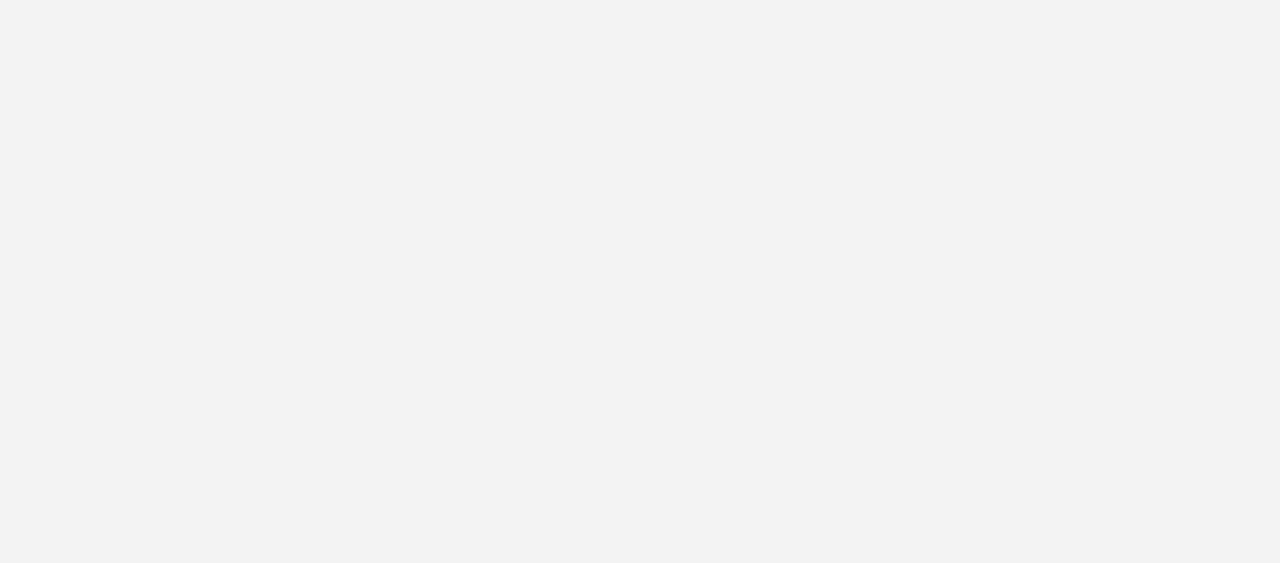
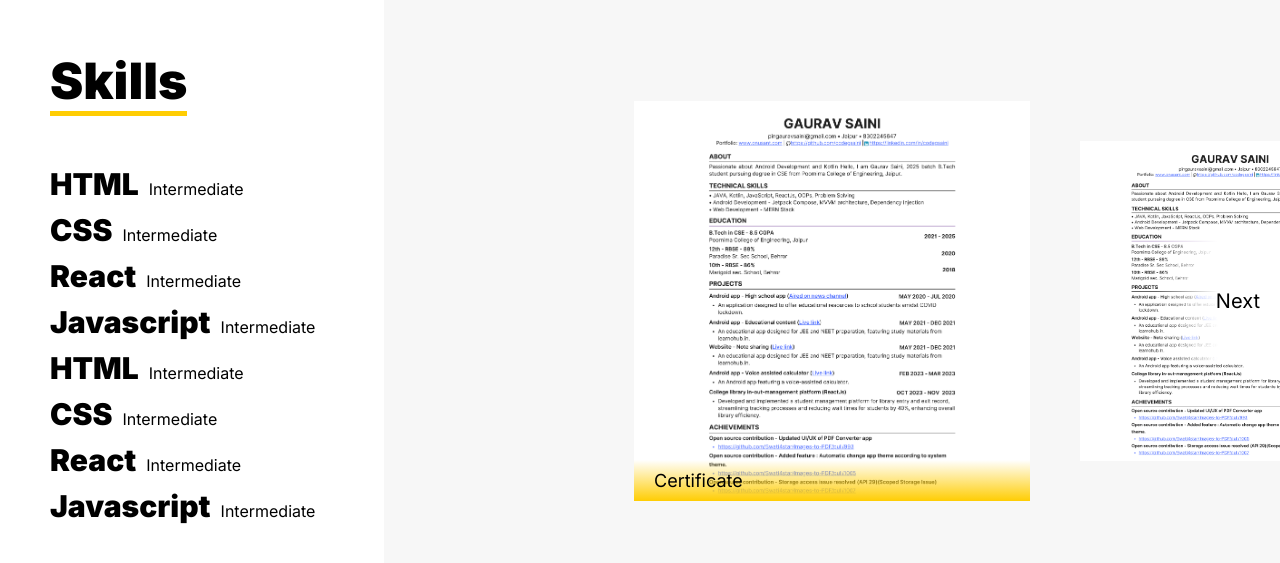
Before and after one commit to codegsaini/portfolio, a React (Vite) app: page / in a window 1280 px wide. Shown: the part 1699-2262 px from the top of the page. Before the commit the page ends 1600 px from the top, so only its background shows below. Built offline with nearby package versions, Linux system fonts and the light colour scheme.

Commit message:
added skills section

```diff
--- a/src/components/main/App.jsx
+++ b/src/components/main/App.jsx
@@ -3,6 +3,7 @@ import { Header } from "../header/Header";
 import { HeroSection } from "../hero-section/HeroSection";
 import { useEffect, useState } from "react";
 import { Resume } from "../resume/Resume";
+import { Skills } from "../skills/Skills";
 
 function App() {
 	const [scrollPosition, setScrollPosition] = useState(0);
@@ -33,6 +34,7 @@ function App() {
 				<HeroSection scrollPosition={scrollPosition} />
 			</div>
 			<Resume />
+			<Skills />
 		</div>
 	);
 }
--- a/src/components/resume/style.module.scss
+++ b/src/components/resume/style.module.scss
@@ -56,7 +56,7 @@
 
 	.resume {
 		position: absolute;
-		width: 70%;
+		width: 60%;
 		aspect-ratio: 0.75;
 		background-color: #fff;
 		align-self: center;
--- /dev/null
+++ b/src/components/skills/Skills.jsx
@@ -0,0 +1,93 @@
+import style from "./style.module.scss";
+import resume from "../../assets/resume.jpg";
+import { useEffect, useState } from "react";
+
+export const Skills = () => {
+	const [currentIndex, setCurrentIndex] = useState(0);
+	const data = [
+		{
+			image: resume,
+			title: "Certificate",
+		},
+		{
+			image: resume,
+			title: "Certificate",
+		},
+		{
+			image: resume,
+			title: "Certificate",
+		},
+		{
+			image: resume,
+			title: "Certificate",
+		},
+	];
+
+	useEffect(() => {
+		console.log(currentIndex);
+	}, [currentIndex]);
+
+	const onPrevClick = () => {
+		if (currentIndex > 0) setCurrentIndex(currentIndex - 1);
+	};
+
+	const onNextClick = () => {
+		if (currentIndex < data.length - 1) setCurrentIndex(currentIndex + 1);
+	};
+
+	return (
+		<div className={style.container}>
+			<div className={style.skill_container}>
+				<h2>Skills</h2>
+				<div className={style.skills_wrapper}>
+					<Skill title={"HTML"} desc={""} />
+					<Skill title={"CSS"} desc={""} />
+					<Skill title={"React"} desc={""} />
+					<Skill title={"Javascript"} desc={""} />
+					<Skill title={"HTML"} desc={""} />
+					<Skill title={"CSS"} desc={""} />
+					<Skill title={"React"} desc={""} />
+					<Skill title={"Javascript"} desc={""} />
+				</div>
+			</div>
+			<div className={style.certificate_container}>
+				{currentIndex > 0 && (
+					<button className={style.prev_button} onClick={onPrevClick}>
+						Prev
+					</button>
+				)}
+				{currentIndex < data.length - 1 && (
+					<button className={style.next_button} onClick={onNextClick}>
+						Next
+					</button>
+				)}
+				<div className={style.certificate_slide_container}>
+					<div style={{ opacity: currentIndex <= 0 ? 0 : 1 }}>
+						{currentIndex > 0 && (
+							<img src={data[currentIndex - 1].image} alt="" />
+						)}
+					</div>
+					<div>
+						<img src={data[currentIndex].image} alt="" />
+						<p>{data[currentIndex].title}</p>
+					</div>
+					<div style={{ opacity: currentIndex >= data.length - 1 ? 0 : 1 }}>
+						{currentIndex < data.length - 1 && (
+							<img src={data[currentIndex + 1].image} alt="" />
+						)}
+					</div>
+				</div>
+			</div>
+		</div>
+	);
+};
+
+const Skill = ({ title, desc }) => {
+	return (
+		<div className={style.skill}>
+			<p>{title}</p>
+			<p>{desc}</p>
+			<p>Intermediate</p>
+		</div>
+	);
+};
--- /dev/null
+++ b/src/components/skills/style.module.scss
@@ -0,0 +1,112 @@
+.container {
+	width: 100%;
+	height: 100vh;
+	background-color: #fff;
+	display: flex;
+}
+
+.skill_container {
+	flex: 0.3;
+	display: flex;
+	flex-direction: column;
+	padding-top: 100px;
+}
+.skill_container > h2 {
+	font-size: 50px;
+	font-weight: 900;
+	border-bottom: 5px solid #ffcd03;
+	align-self: flex-start;
+	margin: 50px;
+}
+.skills_wrapper {
+	display: flex;
+	flex-direction: column;
+	margin: 0 50px;
+	row-gap: 10px;
+}
+.skill {
+	display: flex;
+	align-items: baseline;
+	column-gap: 5px;
+
+	p:nth-child(1) {
+		font-size: 30px;
+		font-weight: 900;
+	}
+	p:nth-child(2) {
+	}
+	p:nth-child(3) {
+	}
+}
+.certificate_container {
+	position: relative;
+	flex: 0.7;
+	background-color: #f7f7f7;
+	display: flex;
+	align-items: center;
+	button {
+		border: none;
+		font-size: 20px;
+		cursor: pointer;
+		z-index: 100;
+	}
+}
+.prev_button {
+	position: absolute;
+	left: 0;
+	background: linear-gradient(to right, #fff, #fff, #ffffff00);
+	padding: 50px 60px 50px 20px;
+}
+.next_button {
+	position: absolute;
+	right: 0;
+	background: linear-gradient(to left, #fff, #fff, #ffffff00);
+	padding: 50px 20px 50px 60px;
+}
+.certificate_slide_container {
+	width: 100%;
+	height: 50%;
+	display: flex;
+	column-gap: 50px;
+	align-items: center;
+	overflow: hidden;
+
+	div {
+		display: flex;
+		flex-direction: column;
+		background-color: #fff;
+		position: relative;
+		img {
+			width: 100%;
+			flex: 1;
+			object-fit: contain;
+			max-height: 100%;
+			max-width: 100%;
+		}
+		p {
+			width: 100%;
+			position: absolute;
+			bottom: 0;
+			padding: 10px 20px;
+			font-size: 18px;
+			background: linear-gradient(to top, #ffcd03, #7a704700);
+		}
+	}
+
+	div:nth-child(1) {
+		width: 300px;
+		height: 80%;
+		overflow: hidden;
+		margin-left: -100px;
+	}
+	div:nth-child(2) {
+		flex: 1;
+		height: 100%;
+	}
+	div:nth-child(3) {
+		width: 300px;
+		height: 80%;
+		overflow: hidden;
+		margin-right: -100px;
+	}
+}
```
